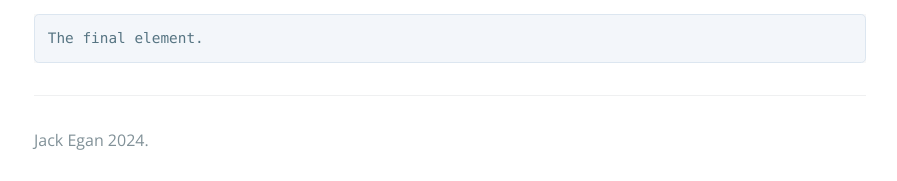
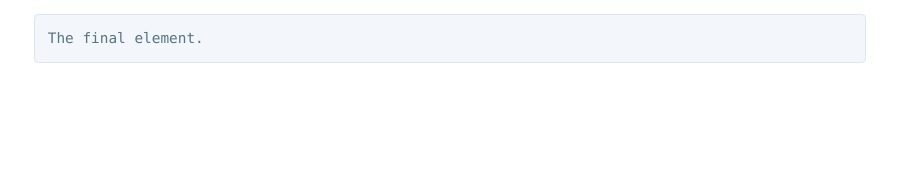
Before and after one commit to J-Egan/J-Egan.github.io, a Jekyll site: the page built from md-syntax.md, in a window 1280 px wide and 900 px high, scrolled down 3144 px. Shown: the part 716-897 px from the top of the window, without its empty margins (190-1087 px from the left). Built offline with Jekyll 4.4.1, drawn with Linux system fonts in a browser that asks for light colours; after the commit the page ends 3971 px from its top, so only the background shows below that.

Commit message:
Added Git link
- removed footer

```diff
--- a/_layouts/default.html
+++ b/_layouts/default.html
@@ -25,10 +25,6 @@
 
     <main id="content" class="main-content" role="main">
       {{ content }}
-
-      <footer class="site-footer">
-        <span class="site-footer-credits">Jack Egan 2024</a>.</span>
-      </footer>
     </main>
   </body>
 </html>
```
Also changed, not shown: index.md (+1 -0 lines).
